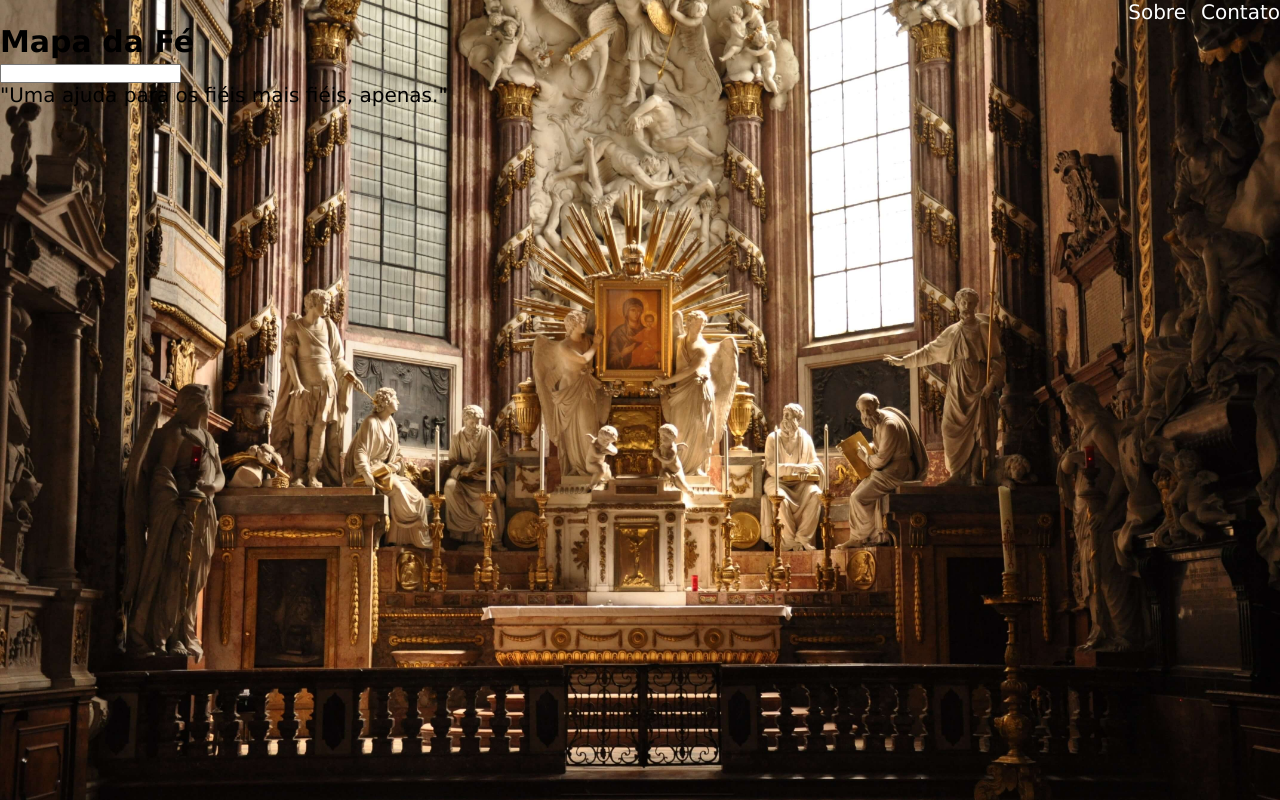
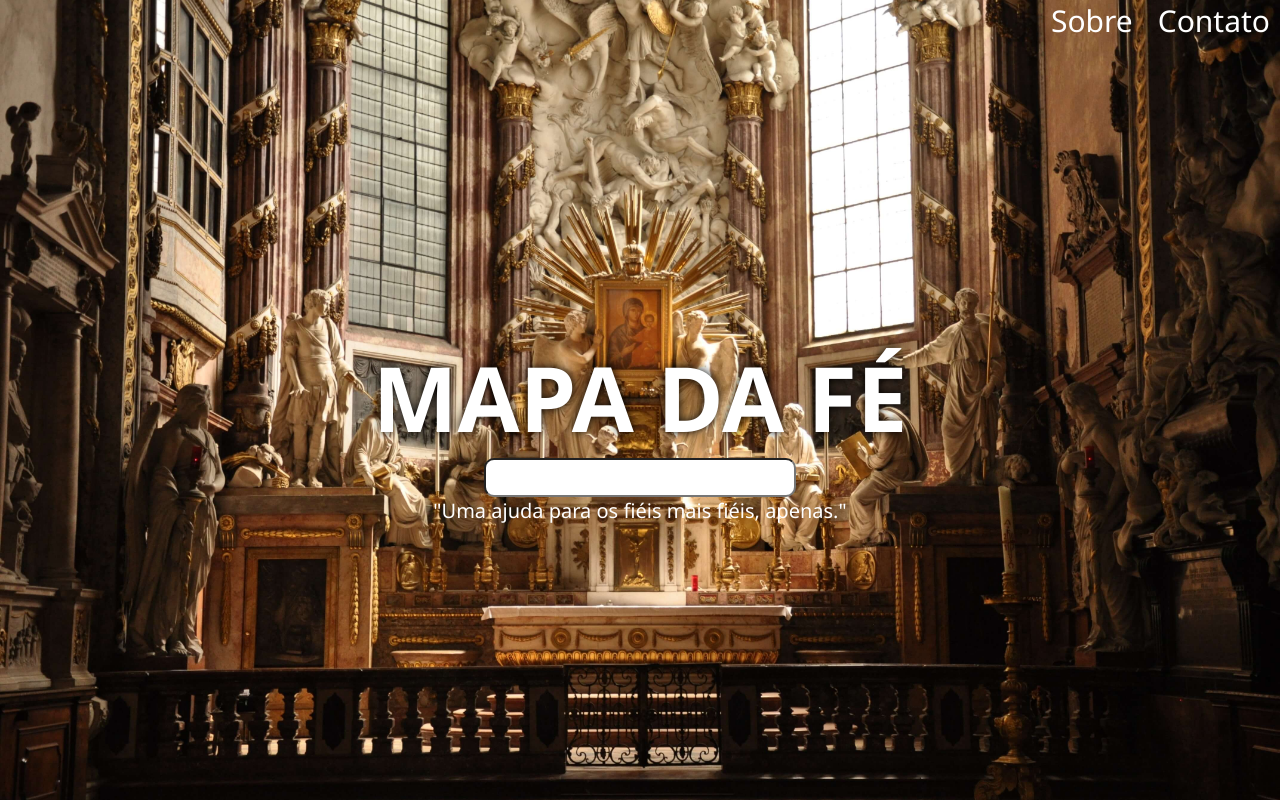
Before and after one commit to GeraldoManutencoes/Mapa_da_F-, a plain HTML site: page index.html in a window 1280 px wide. Drawn offline with Linux system fonts and the light colour scheme.

Commit message:
macaco traficante

```diff
--- a/index.html
+++ b/index.html
@@ -14,9 +14,11 @@
             <a href="">Contato</a>
         </nav>
         <section>
-            <h1>Mapa da Fé</h1>
-            <input type="text">
-            <p>"Uma ajuda para os fiéis mais fiéis, apenas."</p>
+            <div>
+                <h1>MAPA DA FÉ</h1>
+                <input type="text">
+                <p>"Uma ajuda para os fiéis mais fiéis, apenas."</p>
+            </div>
         </section>
     </main>
 </body>
--- a/style.css
+++ b/style.css
@@ -5,7 +5,7 @@
 
 html{
     font-size: 20px;
-    font-family: Verdana, Geneva, Tahoma, sans-serif;
+    font-family: 'Segoe UI', Tahoma, Geneva, Verdana, sans-serif;
 }
 
 main{
@@ -18,6 +18,7 @@ main{
 
 nav{
     width: 100%;
+    height: 5%;
     display: flex;
     align-items: center;
     justify-content: flex-end;
@@ -26,5 +27,29 @@ nav{
 a{
     text-decoration: none;
     color: white;
+    font-size: 1.5rem;
     margin-left: 15px;
+    margin-right: 10px;
 }
+
+section{
+    text-align: center;
+    height: 95%;
+    width: 100%;
+    color: white;
+    display: flex;
+    align-items: center;
+    justify-content: center;
+}
+
+h1{
+    font-size: 4.5rem;
+    margin-top: 20px;
+    text-shadow: 0px 0px 10px black;
+}
+
+input{
+    width: 50%;
+    padding: 10px 20px;
+    border-radius: 10px;
+}
```
